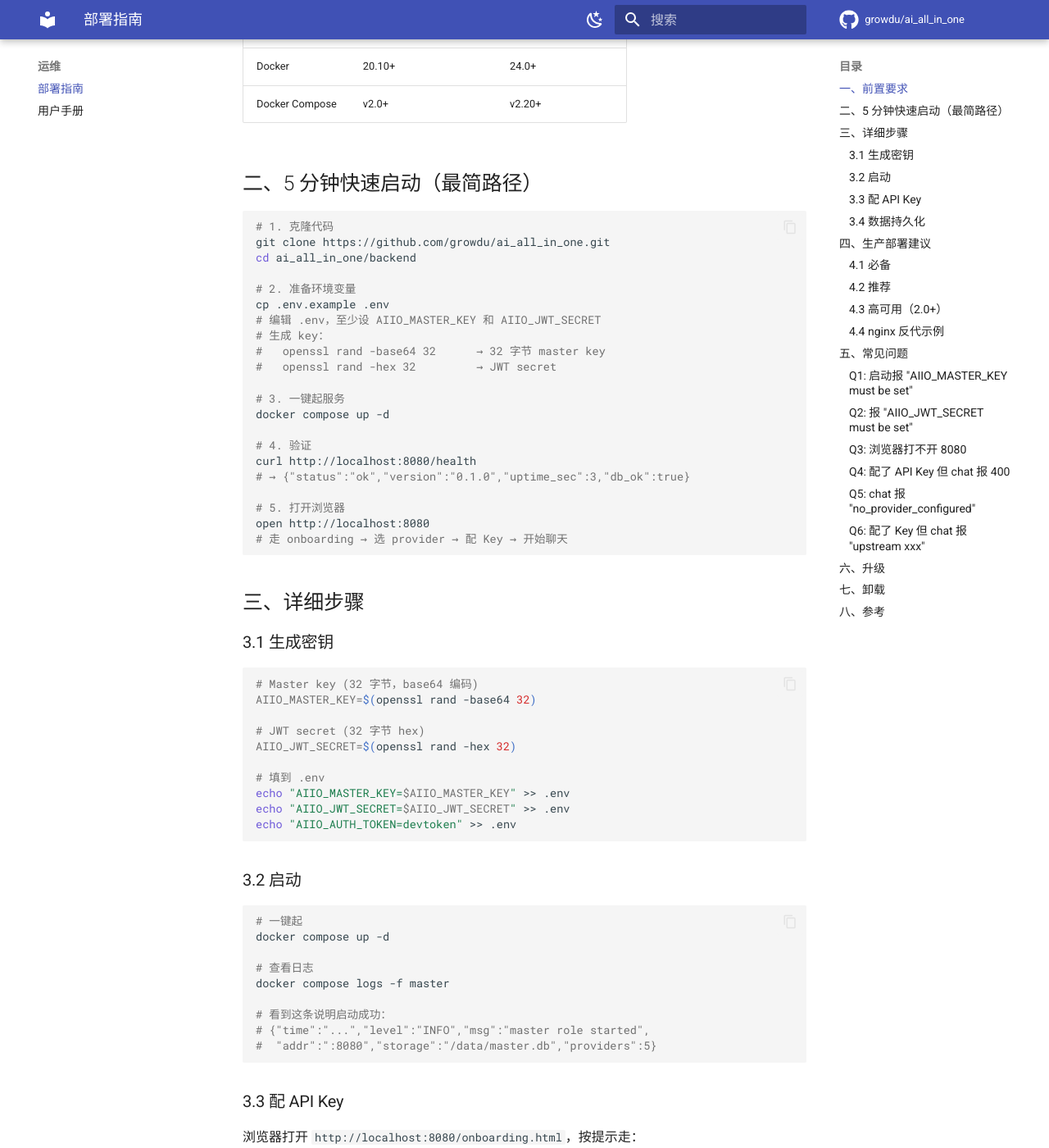
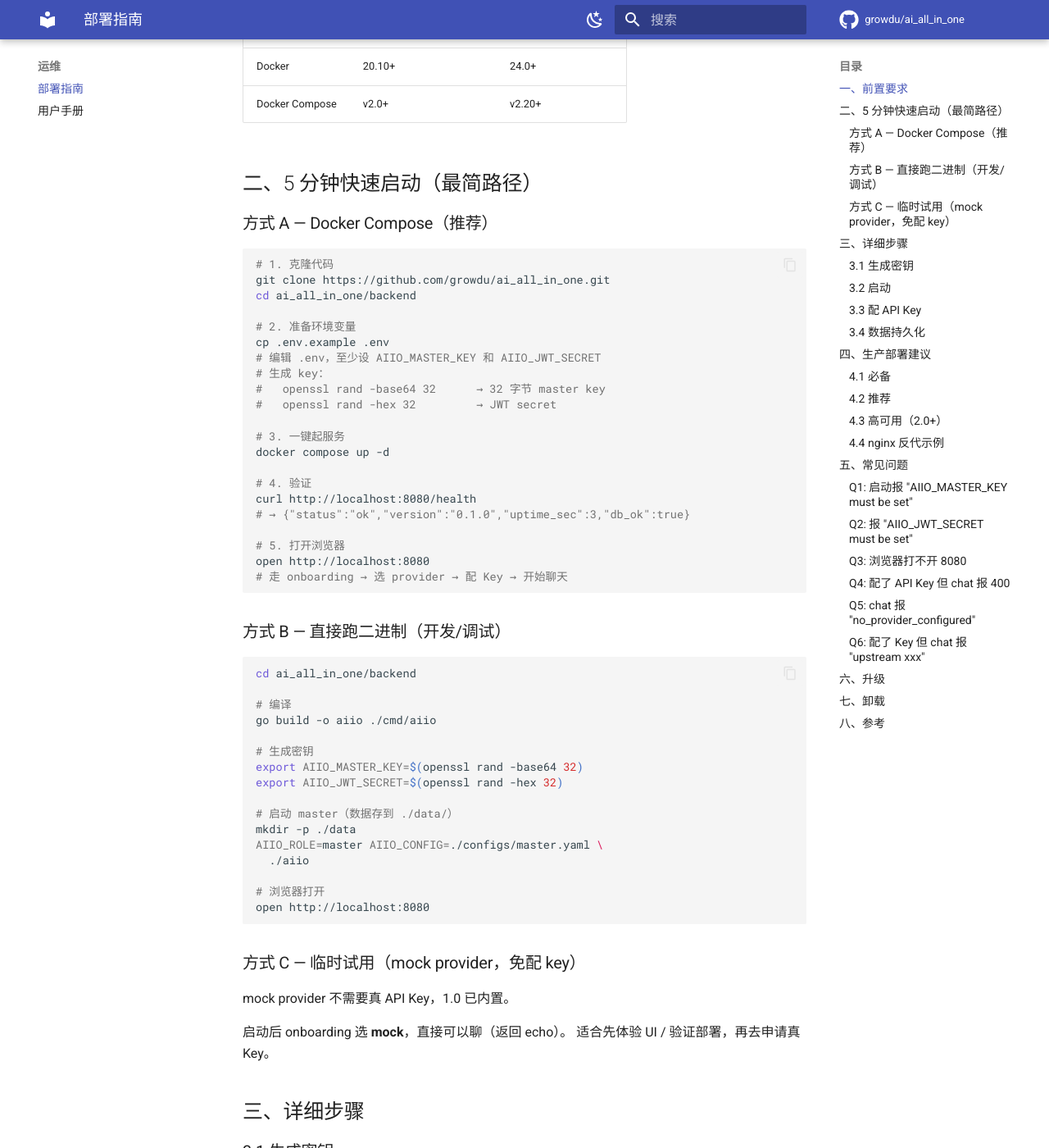
Before and after one commit to growdu/ai_all_in_one, an MkDocs documentation site: the page built from docs/deploy.md, in a window 1280 px wide and 1400 px high, scrolled down 539 px. Shown: the whole window at 82% size. Built offline with MkDocs 1.6.1 and Material for MkDocs 9.7.7, drawn with Linux system fonts in a browser that asks for light colours; comment, search, counter and statistics services are not loaded.

Commit message:
docs+docker: 1.0 release polish
为 1.0 发布做最后清理：

- README.md 重写：修过时内容（Python FastAPI → Go）、补 1.0 现状摘要、补目录约定
- docs/deploy.md 加 3 种启动路径：
    A. Docker Compose（推荐，文档原内容）
    B. 直接跑二进制（开发/调试）
    C. mock provider 免配 key 试用（首启动可聊）
- backend/Dockerfile：gcr.io 在国内/沙箱不可达，alpine:3.20 替代 distroless；
    加 COPY configs；WORKDIR /usr/local/share/aiio
- backend/docker-compose.yml：删除错的 healthcheck（distroless 无 curl）；
    注释说明由外部（反代/k8s probe）打 /health

发布前冒烟验证：
  - go test ./... 全过（121 tests）
  - /health → ok
  - /api/v1/models → 10 个
  - 12 个前端静态文件 200
  - mock-echo 无 key 直接 chat → echo: hello

````diff
--- a/docs/deploy.md
+++ b/docs/deploy.md
@@ -15,6 +15,8 @@
 | Docker Compose | v2.0+ | v2.20+ |
 
 ## 二、5 分钟快速启动（最简路径）
+
+### 方式 A — Docker Compose（推荐）
 
 ```bash
 # 1. 克隆代码
@@ -39,6 +41,34 @@ curl http://localhost:8080/health
 open http://localhost:8080
 # 走 onboarding → 选 provider → 配 Key → 开始聊天
 ```
+
+### 方式 B — 直接跑二进制（开发/调试）
+
+```bash
+cd ai_all_in_one/backend
+
+# 编译
+go build -o aiio ./cmd/aiio
+
+# 生成密钥
+export AIIO_MASTER_KEY=$(openssl rand -base64 32)
+export AIIO_JWT_SECRET=$(openssl rand -hex 32)
+
+# 启动 master（数据存到 ./data/）
+mkdir -p ./data
+AIIO_ROLE=master AIIO_CONFIG=./configs/master.yaml \
+  ./aiio
+
+# 浏览器打开
+open http://localhost:8080
+```
+
+### 方式 C — 临时试用（mock provider，免配 key）
+
+mock provider 不需要真 API Key，1.0 已内置。
+
+启动后 onboarding 选 **mock**，直接可以聊（返回 echo）。
+适合先体验 UI / 验证部署，再去申请真 Key。
 
 ## 三、详细步骤
 
````
Also changed, not shown: README.md (+67 -20 lines), 2 other files.
